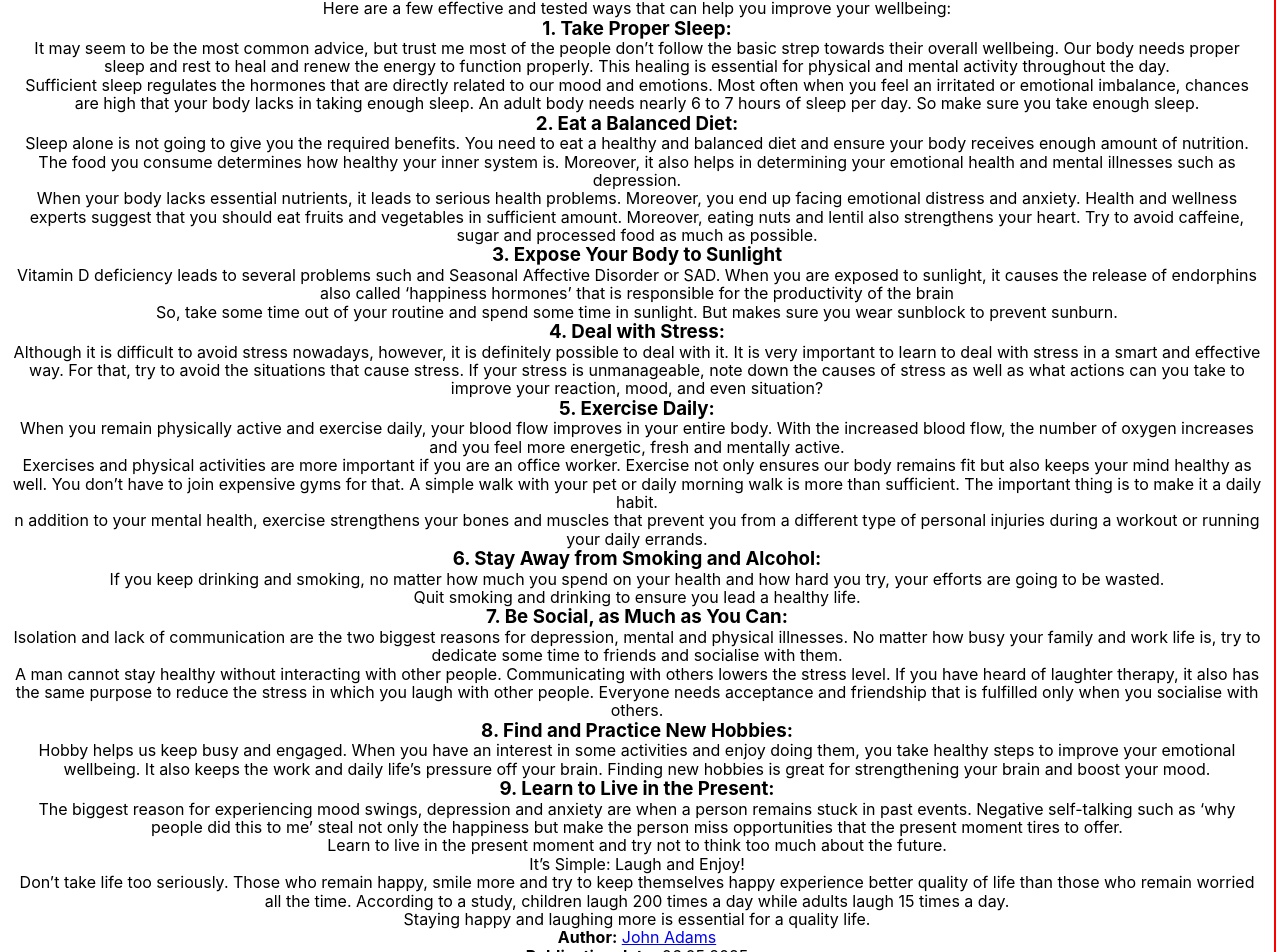
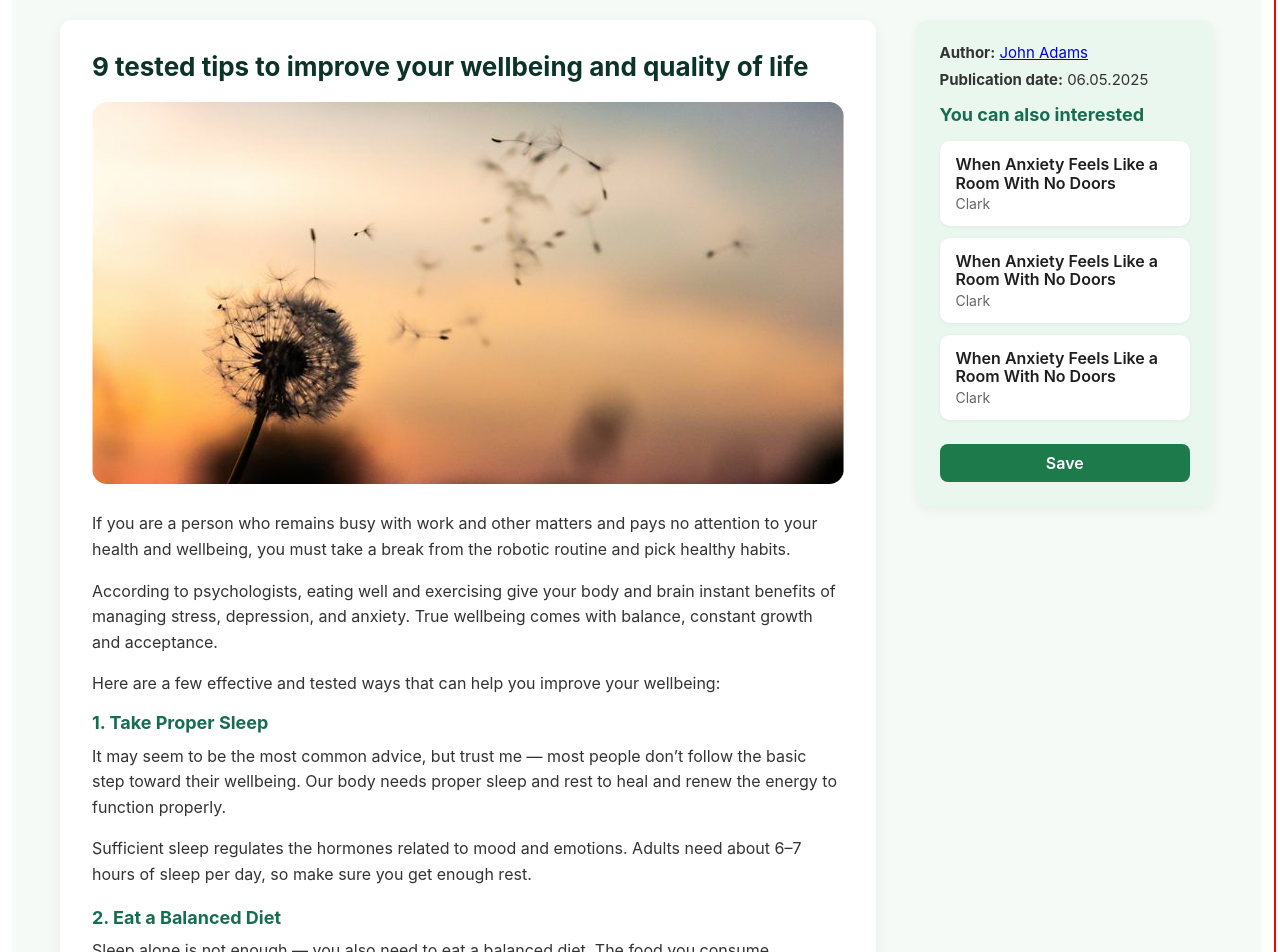
Before and after one commit to Tate-T/harmoniq-react, a React (Create React App) app: page / in a window 1280 px wide. Shown: the part 2720-3672 px from the top of the page. Built offline with nearby package versions, Linux system fonts and the light colour scheme.

Commit message:
article page add html + css

```diff
--- /dev/null
+++ b/src/pages/ArticlesPage/ArticlesPage.css
@@ -0,0 +1,130 @@
+.article {
+  padding: 48px 48px;
+  background-color: #f5faf6;
+  color: #1e1e1e;
+}
+
+.article__container {
+  display: flex;
+  align-items: flex-start;
+  gap: 40px;
+}
+
+.article__main {
+  flex: 3;
+  background-color: #fff;
+  border-radius: 12px;
+  padding: 32px;
+  box-shadow: 0 4px 16px rgba(0, 0, 0, 0.05);
+}
+
+.article,
+.article__main,
+.article__text,
+.article__sidebar {
+  text-align: left;
+}
+
+.article__title {
+  font-size: 26px;
+  font-weight: 700;
+  margin-bottom: 20px;
+  color: #0b3327;
+}
+
+.article__image img {
+  width: 100%;
+  border-radius: 10px;
+  margin-bottom: 24px;
+  object-fit: cover;
+}
+
+.article__text p {
+  margin-bottom: 16px;
+  line-height: 1.6;
+  font-size: 16px;
+  color: #333;
+}
+
+.article__list {
+  list-style: none;
+  padding: 0;
+}
+
+.article__list li {
+  margin-bottom: 20px;
+}
+
+.article__list h3 {
+  font-size: 18px;
+  color: #176d52;
+  margin-bottom: 10px;
+}
+
+.article__sidebar {
+  flex: 1;
+  background-color: #eaf7ef;
+  border-radius: 12px;
+  padding: 24px;
+  box-shadow: 0 4px 12px rgba(0, 0, 0, 0.05);
+}
+
+.article__sidebar-title {
+  color: #176d52;
+  font-size: 18px;
+  margin-top: 16px;
+  margin-bottom: 16px;
+}
+
+.article__author,
+.article__date {
+  font-size: 15px;
+  color: #333;
+  margin-bottom: 10px;
+}
+
+.related {
+  display: flex;
+  flex-direction: column;
+  gap: 12px;
+}
+
+.related__item {
+  background: #fff;
+  padding: 14px 16px;
+  border-radius: 10px;
+  box-shadow: 0 1px 4px rgba(0, 0, 0, 0.05);
+  transition: transform 0.2s ease, box-shadow 0.2s ease;
+}
+
+.related__item:hover {
+  transform: translateY(-2px);
+  box-shadow: 0 3px 10px rgba(0, 0, 0, 0.1);
+}
+
+.related__title {
+  font-weight: 600;
+  margin-bottom: 4px;
+}
+
+.related__author {
+  font-size: 14px;
+  color: #666;
+}
+
+.article__btn {
+  width: 100%;
+  margin-top: 24px;
+  background-color: #1d7a4b;
+  color: #fff;
+  font-weight: 600;
+  border: none;
+  border-radius: 8px;
+  padding: 10px 0;
+  cursor: pointer;
+  transition: background-color 0.3s ease;
+}
+
+.article__btn:hover {
+  background-color: #14613b;
+}
--- a/src/pages/ArticlesPage/ArticlesPage.jsx
+++ b/src/pages/ArticlesPage/ArticlesPage.jsx
@@ -1,218 +1,174 @@
 import { Header } from "../../components/Header/Header";
 import { Footer } from "../../components/Footer/footer";
+import "./ArticlesPage.css";
+import nature from '../../images/nature.png';
+
+console.log(nature)
 
 export const ArticlesPage = () => {
   return (
-    <section>
-    <div>
-      <div>
-        <h1>9 tested tips to improve your wellbeing and quality of life</h1>
+    <>
+      <Header />
+      <section className="article">
+        <div className="article__container">
+          <div className="article__main">
+            <h1 className="article__title">
+              9 tested tips to improve your wellbeing and quality of life
+            </h1>
+
+            <div className="article__image">
+              <img src={ nature } alt="Wellbeing" />
+            </div>
+
+            <div className="article__text">
               <p>
-          If you are a person who remains busy in work and other matters and
-          pays no attention to your health and wellbeing, you must take a break
-          from the robotic routine and pick healthy habits.
+                If you are a person who remains busy with work and other matters and pays no
+                attention to your health and wellbeing, you must take a break from the robotic
+                routine and pick healthy habits.
               </p>
               <p>
-          According to a psychologist, eating well and exercise gives your body
-          and brain instant benefits of managing stress, depression, and
-          anxiety. True wellbeing comes with balance, constant growth and
-          acceptance.
+                According to psychologists, eating well and exercising give your body and brain
+                instant benefits of managing stress, depression, and anxiety. True wellbeing
+                comes with balance, constant growth and acceptance.
               </p>
               <p>
-          Here are a few effective and tested ways that can help you improve
-          your wellbeing:
+                Here are a few effective and tested ways that can help you improve your wellbeing:
               </p>
-        <ul>
+
+              <ul className="article__list">
                 <li>
-            <h3>1. Take Proper Sleep:</h3>
+                  <h3>1. Take Proper Sleep</h3>
                   <p>
-              It may seem to be the most common advice, but trust me most of the
-              people don’t follow the basic strep towards their overall
-              wellbeing. Our body needs proper sleep and rest to heal and renew
-              the energy to function properly. This healing is essential for
-              physical and mental activity throughout the day.
+                    It may seem to be the most common advice, but trust me — most people don’t
+                    follow the basic step toward their wellbeing. Our body needs proper sleep
+                    and rest to heal and renew the energy to function properly.
                   </p>
                   <p>
-              Sufficient sleep regulates the hormones that are directly related
-              to our mood and emotions. Most often when you feel an irritated or
-              emotional imbalance, chances are high that your body lacks in
-              taking enough sleep. An adult body needs nearly 6 to 7 hours of
-              sleep per day. So make sure you take enough sleep.
+                    Sufficient sleep regulates the hormones related to mood and emotions. Adults
+                    need about 6–7 hours of sleep per day, so make sure you get enough rest.
                   </p>
                 </li>
+
                 <li>
-            <h3>2. Eat a Balanced Diet:</h3>
+                  <h3>2. Eat a Balanced Diet</h3>
                   <p>
-              Sleep alone is not going to give you the required benefits. You
-              need to eat a healthy and balanced diet and ensure your body
-              receives enough amount of nutrition. The food you consume
-              determines how healthy your inner system is. Moreover, it also
-              helps in determining your emotional health and mental illnesses
-              such as depression.
+                    Sleep alone is not enough — you also need to eat a balanced diet. The food you
+                    consume determines your physical and mental health. Lack of nutrients can lead
+                    to emotional distress and anxiety.
                   </p>
                   <p>
-              When your body lacks essential nutrients, it leads to serious
-              health problems. Moreover, you end up facing emotional distress
-              and anxiety. Health and wellness experts suggest that you should
-              eat fruits and vegetables in sufficient amount. Moreover, eating
-              nuts and lentil also strengthens your heart. Try to avoid
-              caffeine, sugar and processed food as much as possible.
+                    Eat fruits, vegetables, nuts, and lentils. Try to avoid caffeine, sugar, and
+                    processed foods as much as possible.
                   </p>
                 </li>
+
                 <li>
                   <h3>3. Expose Your Body to Sunlight</h3>
                   <p>
-              Vitamin D deficiency leads to several problems such and Seasonal
-              Affective Disorder or SAD. When you are exposed to sunlight, it
-              causes the release of endorphins also called ‘happiness hormones’
-              that is responsible for the productivity of the brain
+                    Vitamin D deficiency can cause problems such as Seasonal Affective Disorder
+                    (SAD). Sunlight triggers endorphin release — the “happiness hormone”.
                   </p>
                   <p>
-              So, take some time out of your routine and spend some time in
-              sunlight. But makes sure you wear sunblock to prevent sunburn.
+                    Spend some time in sunlight, but wear sunblock to prevent sunburn.
                   </p>
                 </li>
+
                 <li>
-            <h3>4. Deal with Stress:</h3>
+                  <h3>4. Deal with Stress</h3>
                   <p>
-              Although it is difficult to avoid stress nowadays, however, it is
-              definitely possible to deal with it. It is very important to learn
-              to deal with stress in a smart and effective way. For that, try to
-              avoid the situations that cause stress. If your stress is
-              unmanageable, note down the causes of stress as well as what
-              actions can you take to improve your reaction, mood, and even
-              situation?
+                    It’s difficult to avoid stress, but you can manage it. Try to stay away from
+                    stress-inducing situations and note down ways to handle your reactions and mood.
                   </p>
                 </li>
+
                 <li>
-            <h3>5. Exercise Daily:</h3>
+                  <h3>5. Exercise Daily</h3>
                   <p>
-              When you remain physically active and exercise daily, your blood
-              flow improves in your entire body. With the increased blood flow,
-              the number of oxygen increases and you feel more energetic, fresh
-              and mentally active.
+                    Daily exercise improves blood flow and oxygen levels, helping you feel more
+                    energetic and focused. Even a short morning walk can make a big difference.
                   </p>
                   <p>
-              Exercises and physical activities are more important if you are an
-              office worker. Exercise not only ensures our body remains fit but
-              also keeps your mind healthy as well. You don’t have to join
-              expensive gyms for that. A simple walk with your pet or daily
-              morning walk is more than sufficient. The important thing is to
-              make it a daily habit.
+                    Exercise strengthens bones and muscles and prevents injuries during daily tasks.
+                  </p>
+                </li>
+
+                <li>
+                  <h3>6. Stay Away from Smoking and Alcohol</h3>
+                  <p>
+                    If you continue drinking or smoking, your health efforts will be wasted.
+                    Quit these habits to live a healthier life.
+                  </p>
+                </li>
+
+                <li>
+                  <h3>7. Be Social, as Much as You Can</h3>
+                  <p>
+                    Isolation and lack of communication often lead to depression. Spend time with
+                    friends, family, and loved ones. Human connection is vital for happiness.
+                  </p>
+                </li>
+
+                <li>
+                  <h3>8. Find and Practice New Hobbies</h3>
+                  <p>
+                    Hobbies keep your mind active and improve emotional wellbeing. Exploring new
+                    interests relieves stress and boosts your mood.
+                  </p>
+                </li>
+
+                <li>
+                  <h3>9. Learn to Live in the Present</h3>
+                  <p>
+                    Dwelling on the past leads to anxiety and mood swings. Focus on the present
+                    and enjoy each moment. Don’t overthink the future.
                   </p>
                   <p>
-              n addition to your mental health, exercise strengthens your bones
-              and muscles that prevent you from a different type of personal
-              injuries during a workout or running your daily errands.
-            </p>
-          </li>
-          <li>
-            <h3>6. Stay Away from Smoking and Alcohol:</h3>
-            <p>
-              If you keep drinking and smoking, no matter how much you spend on
-              your health and how hard you try, your efforts are going to be
-              wasted.
-            </p>
-            <p>Quit smoking and drinking to ensure you lead a healthy life.</p>
-          </li>
-          <li>
-            <h3>7. Be Social, as Much as You Can:</h3>
-            <p>
-              Isolation and lack of communication are the two biggest reasons
-              for depression, mental and physical illnesses. No matter how busy
-              your family and work life is, try to dedicate some time to friends
-              and socialise with them.
-            </p>
-            <p>
-              A man cannot stay healthy without interacting with other people.
-              Communicating with others lowers the stress level. If you have
-              heard of laughter therapy, it also has the same purpose to reduce
-              the stress in which you laugh with other people. Everyone needs
-              acceptance and friendship that is fulfilled only when you
-              socialise with others.
-            </p>
-          </li>
-          <li>
-            <h3>8. Find and Practice New Hobbies:</h3>
-            <p>
-              Hobby helps us keep busy and engaged. When you have an interest in
-              some activities and enjoy doing them, you take healthy steps to
-              improve your emotional wellbeing. It also keeps the work and daily
-              life’s pressure off your brain. Finding new hobbies is great for
-              strengthening your brain and boost your mood.
-            </p>
-          </li>
-          <li>
-            <h3>9. Learn to Live in the Present:</h3>
-            <p>
-              The biggest reason for experiencing mood swings, depression and
-              anxiety are when a person remains stuck in past events. Negative
-              self-talking such as ‘why people did this to me’ steal not only
-              the happiness but make the person miss opportunities that the
-              present moment tires to offer.
-            </p>
-            <p>
-              Learn to live in the present moment and try not to think too much
-              about the future.
-            </p>
-            <p>It’s Simple: Laugh and Enjoy!</p>
-            <p>
-              Don’t take life too seriously. Those who remain happy, smile more
-              and try to keep themselves happy experience better quality of life
-              than those who remain worried all the time. According to a study,
-              children laugh 200 times a day while adults laugh 15 times a day.
-            </p>
-            <p>
-              Staying happy and laughing more is essential for a quality life.
+                    Those who laugh and smile more experience a better quality of life. According
+                    to a study, children laugh 200 times a day, while adults only 15 times.
                   </p>
                 </li>
               </ul>
             </div>
-      <div>
-        <p>
+          </div>
+
+          <aside className="article__sidebar">
+            <p className="article__author">
               <strong>Author:</strong> <a href="#">John Adams</a>
             </p>
-        <p>
+            <p className="article__date">
               <strong>Publication date:</strong> 06.05.2025
             </p>
 
-        <h3>You can also interested</h3>
+            <h3 className="article__sidebar-title">You can also interested</h3>
 
-        <div>
-          <div>
-            <div>
-              <p>When Anxiety Feels Like a Room With No Doors</p>
-              <p>Clark</p>
-            </div>
-            {/* <div>
-            <span></span>
-          </div> */}
+            <div className="related">
+              <div className="related__item">
+                <p className="related__title">
+                  When Anxiety Feels Like a Room With No Doors
+                </p>
+                <p className="related__author">Clark</p>
               </div>
 
-          <div>
-            <div>
-              <p>When Anxiety Feels Like a Room With No Doors</p>
-              <p>Clark</p>
-            </div>
-            {/* <div>
-            <span></span>
-          </div> */}
+              <div className="related__item">
+                <p className="related__title">
+                  When Anxiety Feels Like a Room With No Doors
+                </p>
+                <p className="related__author">Clark</p>
               </div>
 
-          <div>
-            <div>
-              <p>When Anxiety Feels Like a Room With No Doors</p>
-              <p>Clark</p>
-            </div>
-            {/* <div>
-            <span></span>
-          </div> */}
+              <div className="related__item">
+                <p className="related__title">
+                  When Anxiety Feels Like a Room With No Doors
+                </p>
+                <p className="related__author">Clark</p>
               </div>
             </div>
 
-        <button>Save</button>
-      </div>
+            <button className="article__btn">Save</button>
+          </aside>
         </div>
       </section>
+      <Footer />
+    </>
   );
 };
```
Also changed, not shown: src/images/nature.png (added). Lines whose indentation alone changed are shown as unchanged.
